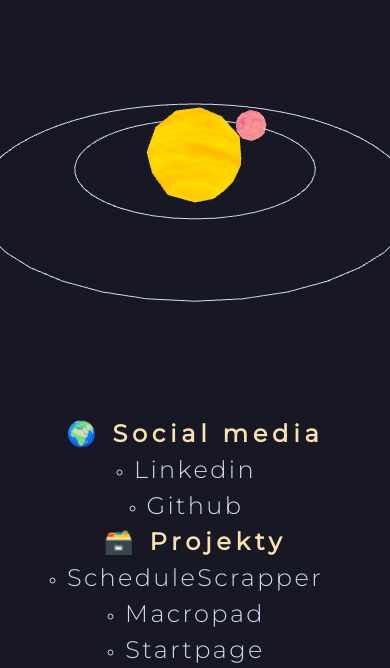
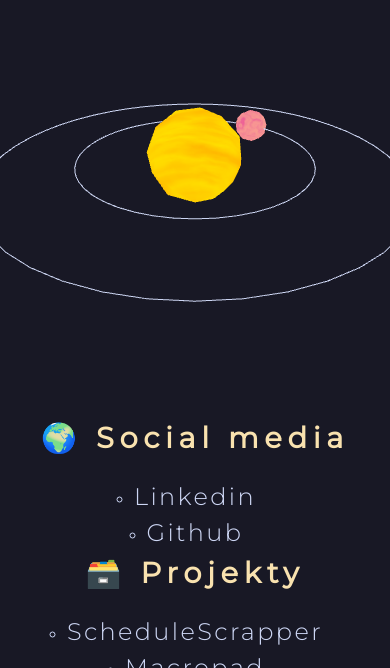
Before and after one commit to jozwikaleksander/aleksanderjozwik.me, a website built with Vite: page index.html in a window 390 px wide. Shown: the part 146-814 px from the top of the page. Built offline with nearby package versions, Linux system fonts and the light colour scheme.

Commit message:
Changing font sizse

```diff
--- a/css/style.css
+++ b/css/style.css
@@ -58,6 +58,7 @@ a:focus{
 }
 ul{
   list-style-type: circle;
+  padding-left:30px;
 }
 .header{
   width: 100%;
@@ -73,10 +74,11 @@ h1{
 }
 h2{
   font: weight 400;
-  font-size: 1.5em;
+  font-size: 1.8em;
   letter-spacing:0.2em;
   user-select: none;
   color: var(--yellow-color);
+  margin-bottom: 20px;
 }
 main{
   display: flex;
@@ -95,6 +97,9 @@ canvas{
   bottom: 50px;
 }
 @media only screen and (max-width: 900px) {
+  body{
+    padding-bottom: 20px;
+  }
   main{
     display: flex;
     flex-direction: column;
```
Also changed, not shown: dist/index.html, 4 other files.
